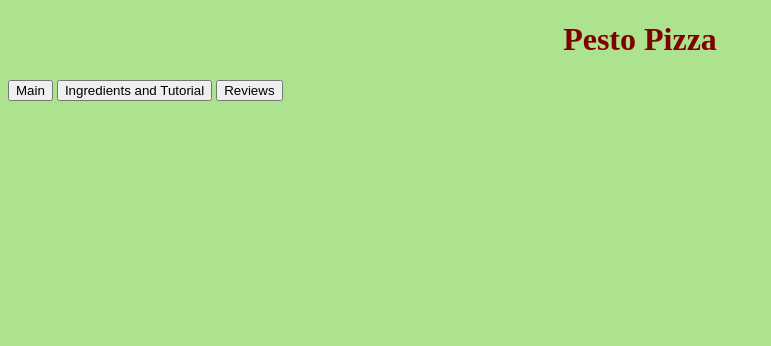
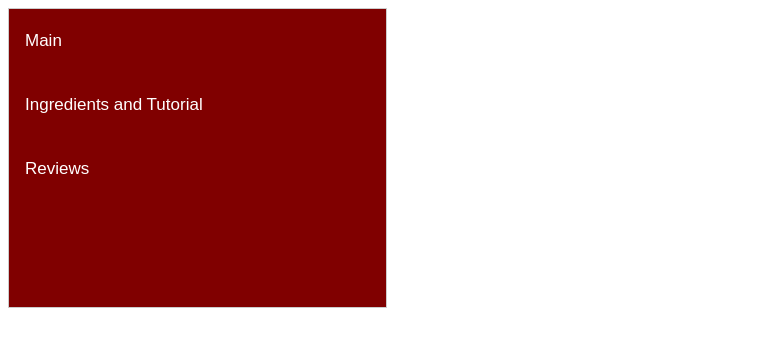
Before and after one commit to shergill16/shergill16.github.io, a plain HTML site: page pesto_pizza/home_page.html in a window 1280 px wide. Shown: the whole page, without its empty margins (0-771 px from the left). Drawn offline with Linux system fonts and the light colour scheme.

Commit message:
Update home_page.html

```diff
--- a/pesto_pizza/home_page.html
+++ b/pesto_pizza/home_page.html
@@ -1,50 +1,63 @@
 <!DOCTYPE html>
 <html>
+<head>
+<meta name="viewport" content="width=device-width, initial-scale=1">
+<style>
+* {box-sizing: border-box}
+body {font-family: "Lato", sans-serif;}
 
-  <head>
-    <title>Pesto Pizza</title>
-    <style>
-      body {
-        background-color: #ade28e;
+/* Style the tab */
+.tab {
+    float: left;
+    border: 1px solid #ccc;
+    background-color: maroon;
+    width: 30%;
+    height: 300px;
 }
-      h1 {
-        color: maroon;
-        text-align: center;
-      }
-      p {
-        font-family: arial;
-        font-size: 14.5px;
-      }
-      h2 {
-        font-family: arial;
+
+/* Style the buttons inside the tab */
+.tab button {
+    display: block;
+    background-color: inherit;
+    color: white;
+    padding: 22px 16px;
+    width: 100%;
+    border: none;
+    outline: none;
+    text-align: left;
+    cursor: pointer;
+    transition: 0.3s;
     font-size: 17px;
 }
-      #menu {
-        width: 100%;
-        background-color: whit0e
-        text-colour: maroon;
+
+/* Change background color of buttons on hover */
+.tab button:hover {
+    background-color: #ddd;
 }
-      #menu a {
-        text-decoration: none;
-        font-family: verdana;
+
+/* Create an active/current "tab button" class */
+.tab button.active {
+    background-color: #ccc;
 }
-      #menu td {
-        width: 20%;
-        text-align: center;
-      }
-      img{
-          width: 450px;
-          height:300px;
+
+/* Style the tab content */
+.tabcontent {
+    float: left;
+    padding: 0px 12px;
+    border: 1px solid #ccc;
+    width: 70%;
+    border-left: none;
+    height: 300px;
 }
 </style>
 </head>
-   <!--Satwant Shergill -->
-  <h1>Pesto Pizza</h1>
 <body>
+
 <div class="tab">
-  <button class="tablinks" onclick="Pizza(event, 'Main')">Main</button>
-  <button class="tablinks" onclick="Pizza(event, 'Ingredients and Tutorial')">Ingredients and Tutorial</button>
-  <button class="tablinks" onclick="Pizza(event, 'Reviews')">Reviews</button>
+  <button class="tablinks" onclick="openCity(event,'Main')" id="defaultOpen">Main</button>
+  <button class="tablinks" onclick="openCity(event, 'Ingredients and Tutorial')">Ingredients and Tutorial</button>
+  <button class="tablinks" onclick="openCity(event, 'Reviews')">Reviews</button>
 </div>
+
 </body>
 </html>
```
Lines whose indentation alone changed are shown as unchanged.
